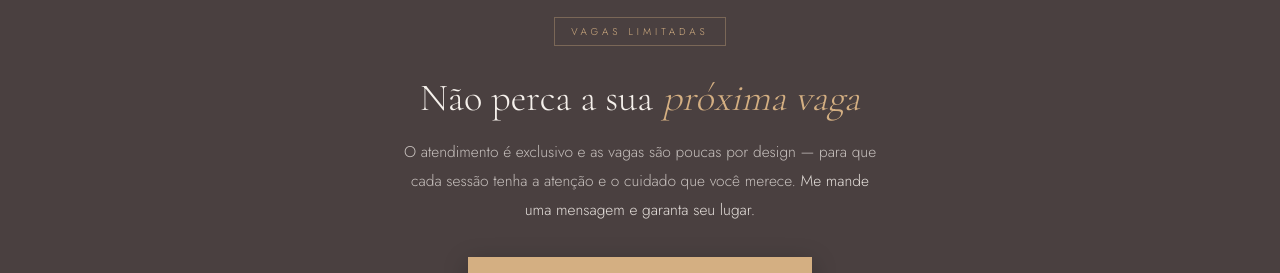
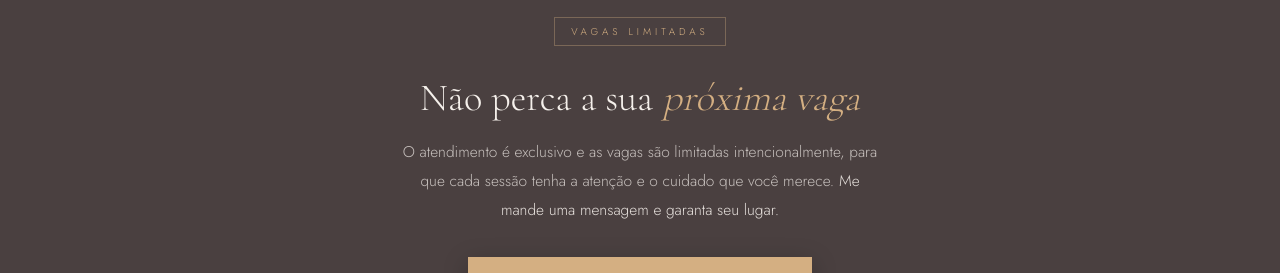
Before and after one commit to susiguerra1-pixel/alevencatoreiki, a Next.js app: page / in a window 1280 px wide. Shown: the part 9020-9293 px from the top of the page. Built offline with nearby package versions, Linux system fonts and the light colour scheme.

Commit message:
fix: atualiza texto do bloco lead magnet
Co-Authored-By: Claude Sonnet 4.6 <noreply@anthropic.com>

```diff
--- a/src/components/LeadMagnet.tsx
+++ b/src/components/LeadMagnet.tsx
@@ -21,7 +21,7 @@ export default function LeadMagnet() {
         </h2>
 
         <p className="text-[0.97rem] leading-[1.85] text-[rgba(245,240,235,0.72)] font-light mb-8 max-w-[480px] mx-auto">
-          O atendimento é exclusivo e as vagas são poucas por design — para que cada sessão tenha a atenção e o cuidado que você merece.{" "}
+          O atendimento é exclusivo e as vagas são limitadas intencionalmente, para que cada sessão tenha a atenção e o cuidado que você merece.{" "}
           <span className="text-[rgba(245,240,235,0.9)]">
             Me mande uma mensagem e garanta seu lugar.
           </span>
```
